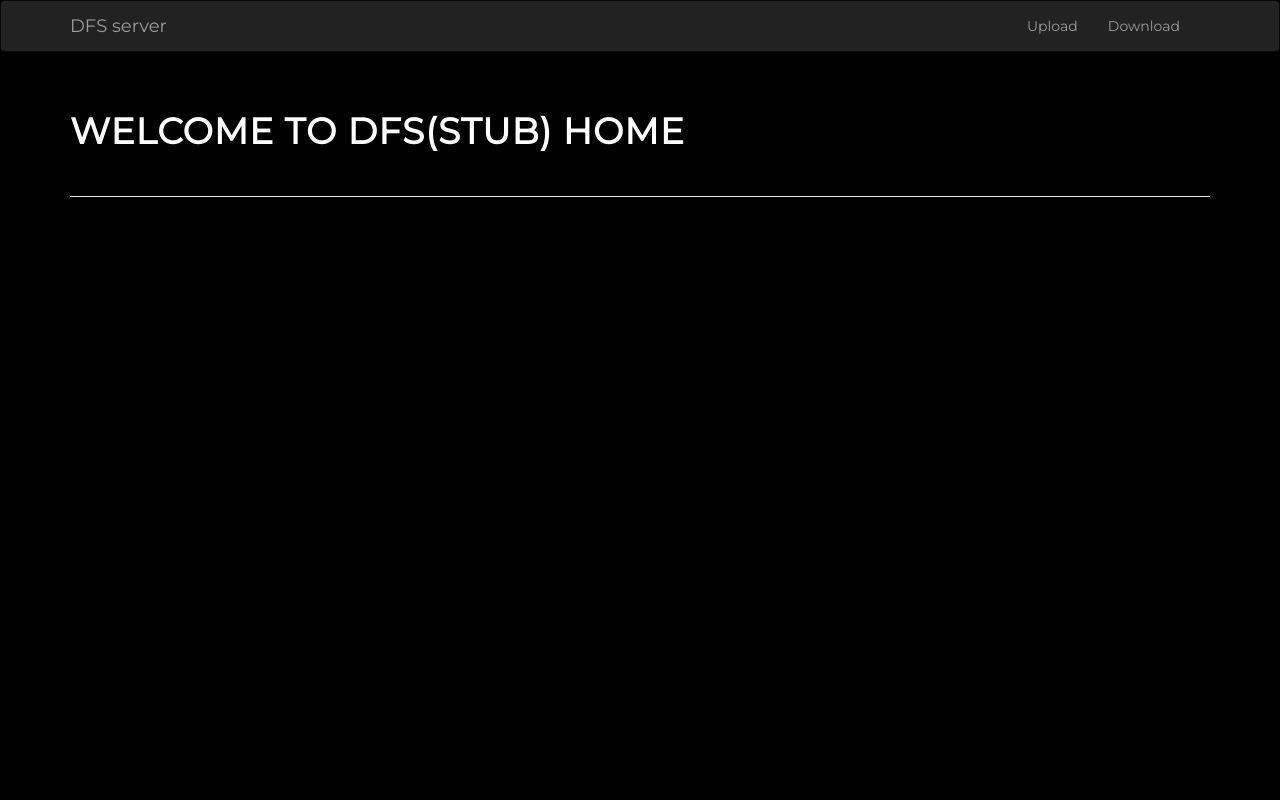
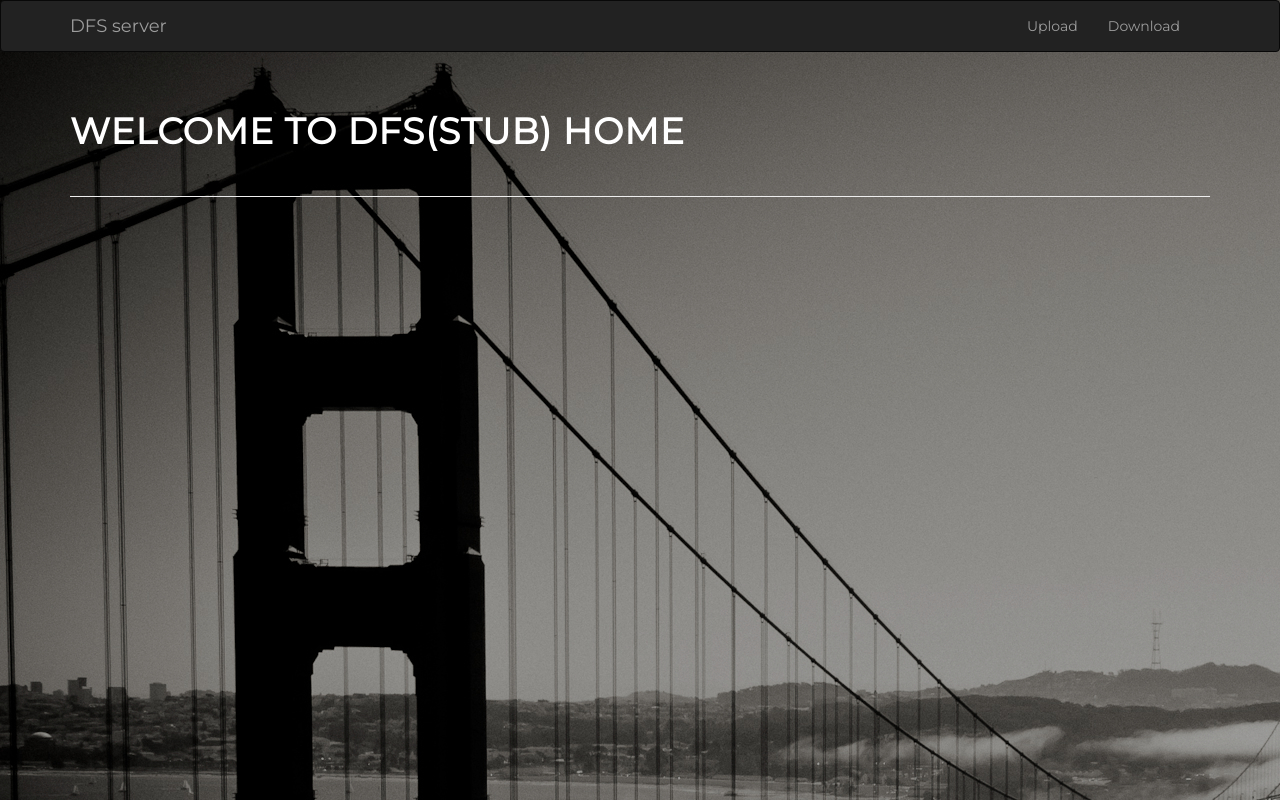
Before and after one commit to OSgroup-wwzz/DFS, a Flask app: page / in a window 1280 px wide. Run offline with Flask 2, Linux system fonts and the light colour scheme; some libraries are stand-ins or nearby versions.

Commit message:
Arbitrary background is good

```diff
--- a/templates/base.html
+++ b/templates/base.html
@@ -7,7 +7,9 @@
 	p.monts{font-family: 'Montserrat', sans-serif;size: 48px}
 	a.monts{font-family: 'Montserrat', sans-serif;}
 	h1.monts{font-family: 'Montserrat', sans-serif;size: 96px}
-
+	body{ background-color:transparent;
+	    background-image:url({{ url_for('static', filename='background.jpg') }});
+	}
 </style>
 {% endblock %}
 
@@ -35,7 +37,7 @@
 {% endblock %}
 
 {% block content %}
-<div class=container>
+<div class=container class=background>
     <div class=page-header>
         <h1 class=monts>{% block subtitle %}{% endblock %}</h1>
         {% block subcontent %}{% endblock %}
```
Also changed, not shown: static/background.jpg (added).
